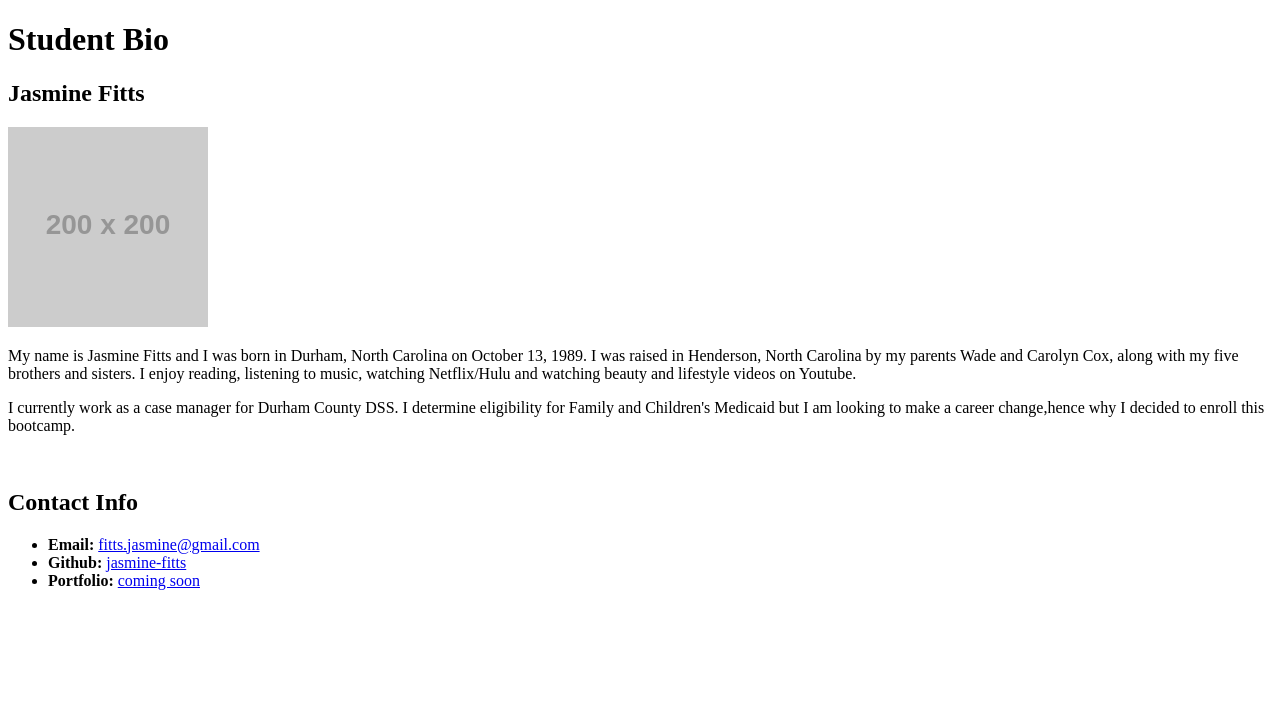
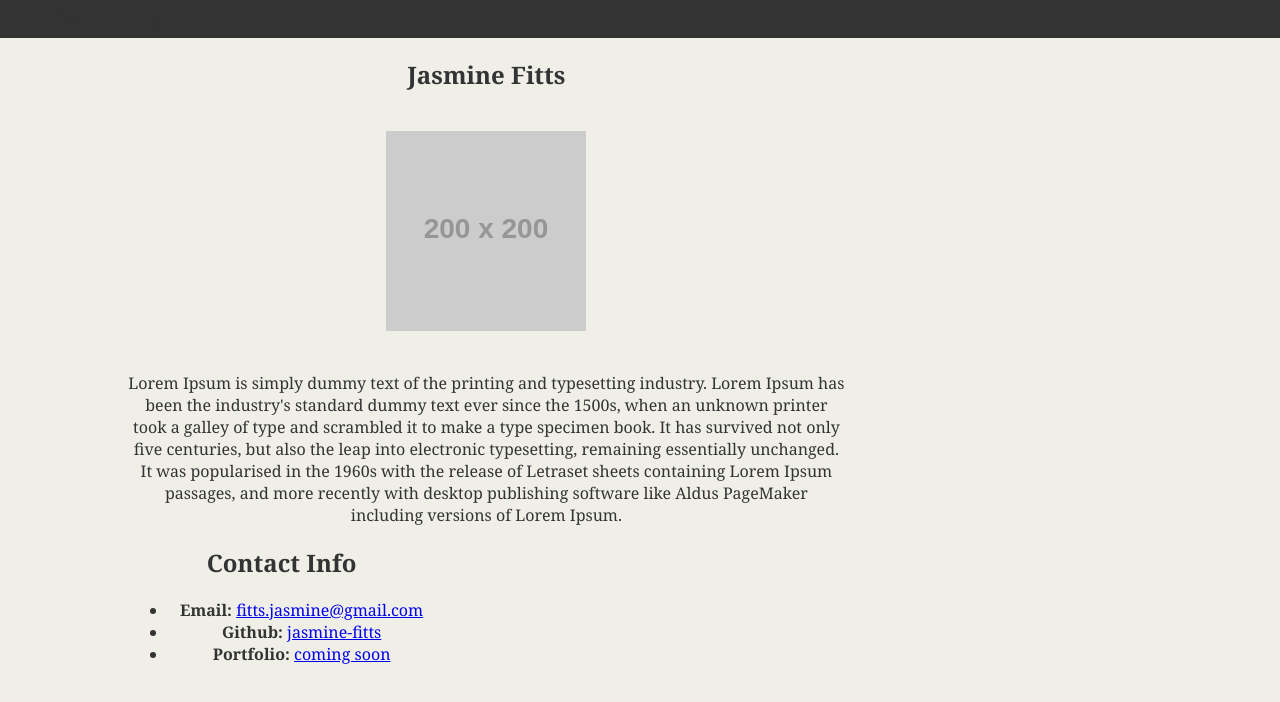
Before and after one commit to jasmine-fitts/test-repo2, a plain HTML site: page index.html in a window 1280 px wide. Drawn offline with Linux system fonts and the light colour scheme; placeholder pictures from the web are drawn by us.

Commit message:
Updated changes to html and css files

```diff
--- /dev/null
+++ b/css/style.css
@@ -0,0 +1,59 @@
+div.container {
+
+
+    background-color: efeee7;
+    text-align: center;
+    margin: 0 auto
+}
+
+
+body {
+    background-color: #efeee7;
+    font-family: Georgia, 'Times New Roman', Times, serif;
+    color: #333333;
+    margin: 0;
+    padding: 0;
+
+}
+header {
+    background-color: #333333
+}
+
+h1 {
+    background-color: 333333;
+    font-color: #eee;
+    font-size: 28px;
+    margin: 0
+}
+h2 {
+    font-size: 24px;
+}
+
+#main-bio
+#contact-info
+#bio-image {
+    float: left;
+}
+
+.container {
+    width: 1024px;
+    margin: 0 auto;
+    align-content: center;
+}
+
+#main-bio {
+    width: 70%;
+
+}
+
+#contact-info {
+    width: 30%;
+}
+
+#bio-image {
+    width: 200px;
+    margin: 20px;
+
+}
+
+#
--- a/index.html
+++ b/index.html
@@ -1,31 +1,44 @@
-<!--Activity 1: Basic HTML Bio-->
 <!DOCTYPE html>
+
 <html>
-    <body>
-    <!--Site Header-->
-    <Title>Student Bio</Title>
+<head>
+    <title>Student-Bio</title>
 
+    <link rel="stylesheet" type="text/css" href="css/style.css">
+</head>
+
+<body>
+
+    <header>
+        <h1>Student Bio</h1>
     </header>
-<!--Section 1: Bio-->
-    <h1>Student Bio</h1>
 
-    <h2>Jasmine Fitts</h2>
+    <div class="container">
 
-    <img src="https://placehold.it/200x200" alt="Your Name">
-    <br>
-         <p>My name is Jasmine Fitts and I was born in Durham, North Carolina on October 13, 1989. I was raised in Henderson, North Carolina by my parents Wade and Carolyn Cox, along with my five brothers and sisters. I enjoy reading, listening to music, watching Netflix/Hulu and watching beauty and lifestyle videos on Youtube.
+    <section id="main-bio">
 
-    </p>
+             <h2>Jasmine Fitts</h2>
 
-         <p>I currently work as a case manager for Durham County DSS. I determine eligibility for Family and Children's Medicaid but I am looking to make a career change,hence why I decided to enroll this bootcamp. </p>
-         <br>
-<!--Section 2: Contact Info-->
-    <h2>Contact Info</h2>
+             <img id="bio-image" src="https://placehold.it/200x200" alt= "Jasmine FItts">
+
+             <p>Lorem Ipsum is simply dummy text of the printing and typesetting industry. Lorem Ipsum has been the industry's standard dummy text ever since the 1500s, when an unknown printer took a galley of type and scrambled it to make a type specimen book. It has survived not only five centuries, but also the leap into electronic typesetting, remaining essentially unchanged. It was popularised in the 1960s with the release of Letraset sheets containing Lorem Ipsum passages, and more recently with desktop publishing software like Aldus PageMaker including versions of Lorem Ipsum.</p>
+        </section>
+
+    <section id="contact-info">
+
+        <h2>Contact Info</h2>
+
         <ul>
             <li><strong>Email: </strong><a href="fitts.jasmine@gmail.com">fitts.jasmine@gmail.com</a></li>
             <li><strong>Github: </strong><a href="https://github.com/jasmine-fitts">jasmine-fitts</a> </li>
             <li><strong>Portfolio: </strong><a href="google.com">coming soon</a></li>
         </ul>
+    </section>
+
+
+
+    </div>
+
 
 </body>
 </html>
```
Also changed, not shown: 1 other file.
